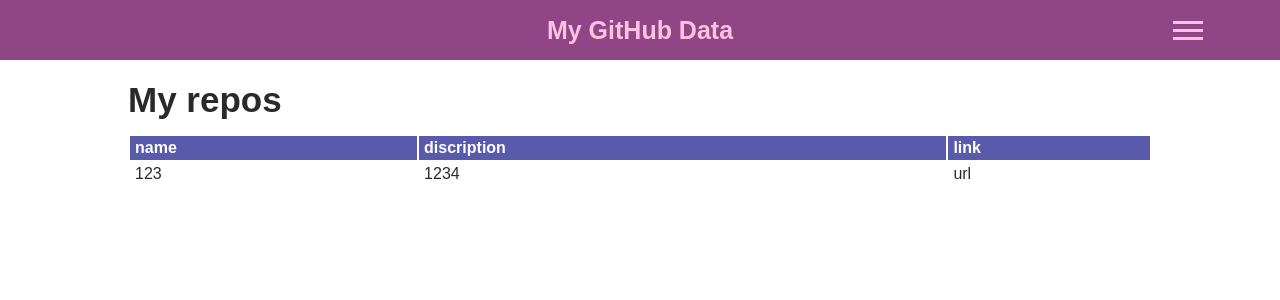
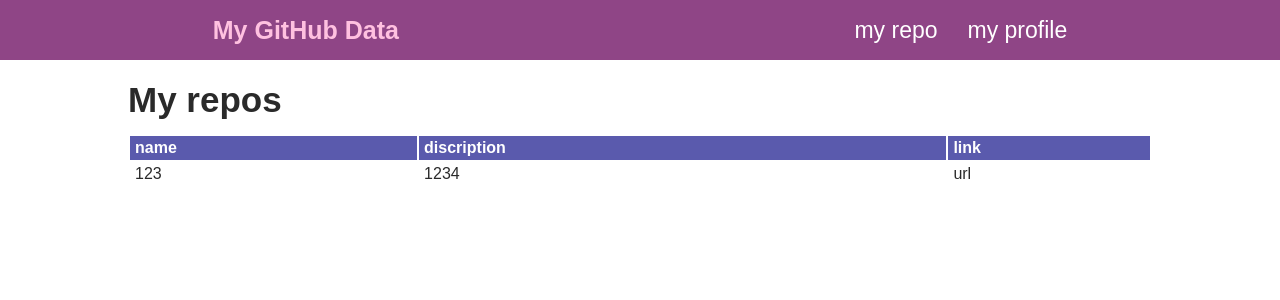
Before and after one commit to jolinhappy/my_github_repos, a Vue app: page /#/ in a window 1280 px wide. Shown: the top 300 px of the page. Built offline with nearby package versions, Linux system fonts and the light colour scheme.

Commit message:
feat: navbar RWD

```diff
--- a/src/components/Navbar.vue
+++ b/src/components/Navbar.vue
@@ -114,4 +114,29 @@
 .hamburger::after {
   top: -8px;
 }
+
+@media screen and (min-width: 768px) {
+  .navbar-toggle-label {
+    display: none;
+  }
+  .nav {
+    all: unset;
+  }
+  #navbar {
+    display: flex;
+    justify-content: space-around;
+  }
+  .nav-list {
+    height: 100%;
+    display: flex;
+    flex-direction: row;
+    justify-content: center;
+  }
+  .nav-item {
+    margin: 0;
+    opacity: 1;
+    margin-left: 30px;
+    font-size: 23px;
+  }
+}
 </style>
--- a/src/views/Home.vue
+++ b/src/views/Home.vue
@@ -37,7 +37,7 @@ export default {
 
 <style scoped>
 .table-title {
-  font-size: 35px;
+  font-size: 30px;
   font-weight: 700;
   margin-top: 15px;
   margin-bottom: 10px;
@@ -64,4 +64,10 @@ th,
 td {
   padding-left: 5px;
 }
+
+@media screen and (min-width: 768px) {
+  .table-title {
+    font-size: 35px;
+  }
+}
 </style>
```
